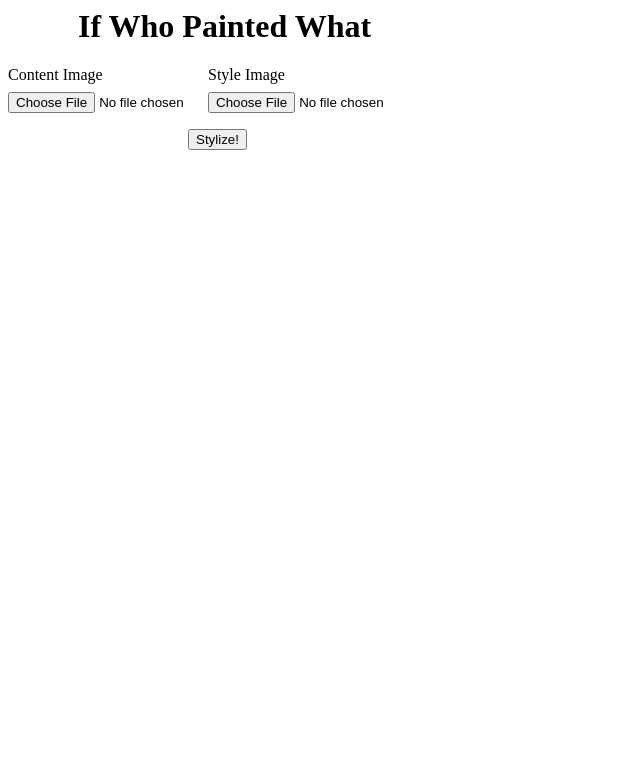
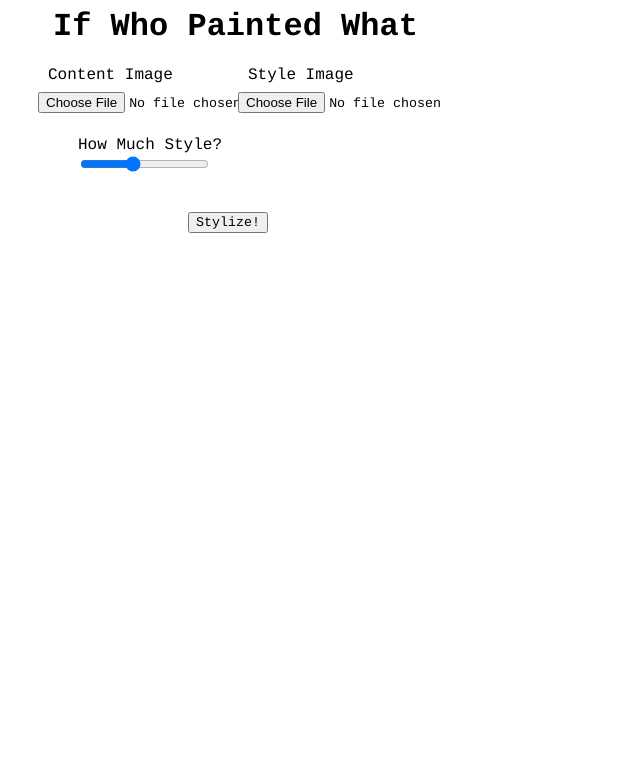
Before and after one commit to jacobo3d/ifwhopaintedwhat, a Flask app: page / in a window 1280 px wide. Shown: the top 783 px of the page, without its empty margins (0-640 px from the left). Run offline with Flask 2, Linux system fonts and the light colour scheme; some libraries are stand-ins or nearby versions.

```diff
--- a/server.py
+++ b/server.py
@@ -7,11 +7,11 @@ from wand.image import Image
 import os
 from styler import Styler_Class
 
-if os.getcwd().endswith("static/uploads"):
-    UPLOAD_FOLDER = os.getcwd() + "/"
+print(os.getcwd())
+if os.getcwd().endswith("static/uploads") or os.getcwd().endswith("static/output"):
     os.chdir(os.getcwd() + "/../../")
-else:
-    UPLOAD_FOLDER = os.getcwd() + "/static/uploads/"
+print(os.getcwd())
+UPLOAD_FOLDER = os.getcwd() + "/static/uploads/"
 ALLOWED_EXTENSIONS = set(['jpg', 'jpeg'])
 
 app = Flask(__name__, static_url_path = "", static_folder = "static")
--- a/static/css/index.css
+++ b/static/css/index.css
@@ -1,20 +1,29 @@
+html * {
+	font-family: Courier;
+}
 h1 {
-	margin-left: 70px;
+	margin-left: 45px;
 }
 div.upload_container, header {
-	width: 480px;
+	width: 512px;
 }
-span.upload_container {
-	width: 50%;
+div.upload_container {
+	margin: auto 40px auto 10px;
+}
+label.upload_label {
+	margin-left: 30px;
 }
 input.upload {
-	margin: 8px 0px 8px 0px;
+	margin: 8px auto 8px 20px;
 }
 span.button_container {
 	position:relative;
 	bottom: 0px;
 	display: block;
-	margin: auto auto auto 180px;
+	margin: 30px 0px 30px 150px;
+}
+div.style_container {
+	margin: 15px 0px 0px 60px;
 }
 .content {
 	float:left;
--- a/styler.py
+++ b/styler.py
@@ -19,7 +19,7 @@ class Styler_Class:
 		os.environ['LD_LIBRARY_PATH'] = "/usr/local/cuda-7.0/lib64:$LD_LIBRARY_PATH"
 		style_fpath = os.getcwd() +  "/../static/uploads/style.jpg"
 		content_fpath = os.getcwd() + "/../static/uploads/content.jpg"
-		subprocess.check_call(["th", "neural_style.lua", "-style_image", style_fpath, "-content_image", content_fpath, "-backend", "cudnn"])
+		subprocess.check_call(["th", "neural_style.lua", "-style_image", style_fpath, "-content_image", content_fpath, "-backend", "cudnn", "-image_size", "768", "-cudnn_autotune"])
 
 		image_files = [f for f in os.listdir('.') if (os.path.isfile(f) and f.endswith(".png"))]
 		for file in image_files:
--- a/templates/index.html
+++ b/templates/index.html
@@ -1,22 +1,28 @@
 <script src="https://ajax.googleapis.com/ajax/libs/jquery/1.11.3/jquery.min.js"></script>
 <script src="static/js/app.js"></script>
-<link rel="stylesheet" href="static/css/index.css">
+<link rel="stylesheet" href="css/index.css">
 
 <header>
-<h1>If Who Painted What</h1>
+	<h1 id="title">If Who Painted What</h1>
 </header>
 
 <div class="upload_container">
 <form action="stylize" method="post" enctype="multipart/form-data">
 	<span class="upload_container content" style="width:200px;">
-		<label for="content_upload">Content Image</label>
+		<label for="content_upload" class="upload_label">Content Image</label>
 		<input id="content_upload" type="file" name="content_image" class="upload"/>
 	</span>
-<!-- 	<span class="upload_container style"> -->
-		<label for="style_upload">Style Image</label>
+	<span class="upload_container">
+		<label for="style_upload" class="upload_label" >Style Image</label>
 		<input id="style_upload" type="file" name="style_image" class="upload"/>
-<!-- 	</span>
- -->	<span class="button_container">
+	</span><br>
+
+	<div class="style_container">
+		<label>How Much Style?</label><br>
+		<input type="range" min="7" max="17.1" value="11.36"/><br>
+	</div>
+
+	<span class="button_container">
 		<input type="submit" value="Stylize!" class="upload submit"><br>
 	</span>
 </form>
```
